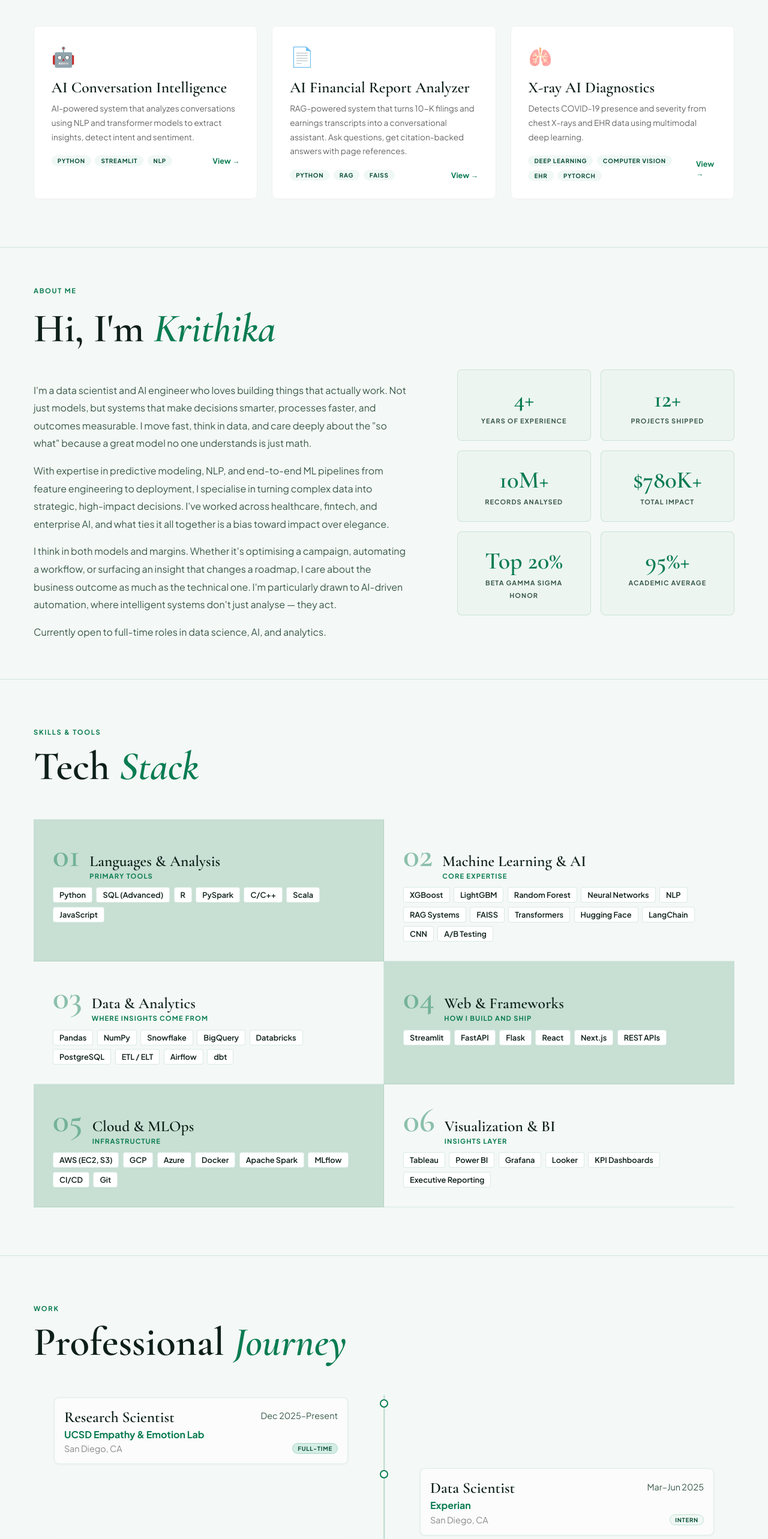
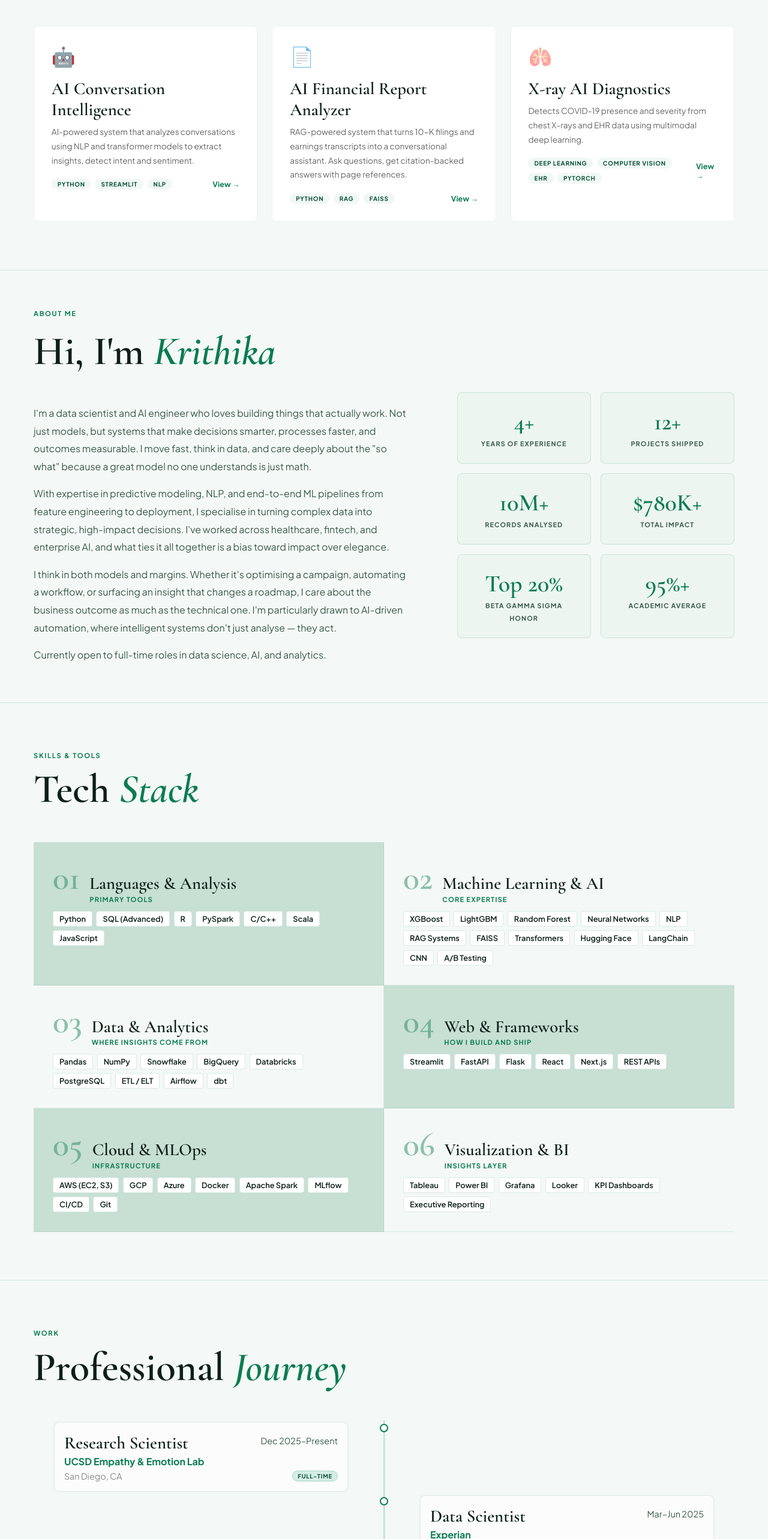
Before and after one commit to Krithikap019/ai-portfolio, a Next.js app: page / in a window 1280 px wide. Shown: the part 1000-3566 px from the top of the page at 60% size. Built offline with nearby package versions, Linux system fonts and the light colour scheme.

Commit message:
snowflake

```diff
--- a/app/page.jsx
+++ b/app/page.jsx
@@ -90,7 +90,7 @@ function ExperienceTimeline() {
   const renderContent = (exp) => (
     <>
       <div style={{ display: "flex", justifyContent: "space-between", alignItems: "flex-start", marginBottom: "0.2rem" }}>
-        <h3 style={{ fontFamily: "'Cormorant Garamond', serif", fontSize: "1.6rem", fontWeight: 600, color: "#0d1f18" }}>{exp.role}</h3>
+        <h3 style={{ fontFamily: "'Cormorant Garamond', serif", fontSize: "1.8rem", fontWeight: 600, color: "#0d1f18" }}>{exp.role}</h3>
         <span style={{ fontSize: "0.9rem", color: "#3a5a4a", flexShrink: 0, marginLeft: "1rem", paddingTop: "0.3rem" }}>{exp.period}</span>
       </div>
       <p style={{ fontSize: "1rem", fontWeight: 700, color: "#0a7c52", marginBottom: "0.3rem" }}>{exp.company}</p>
@@ -173,7 +173,7 @@ function ProjectCard({ icon, title, description, tags, color, href }) {
         onMouseLeave={(e) => { e.currentTarget.style.borderColor = "#efefef"; e.currentTarget.style.transform = "translateY(0)"; }}
       >
         <div style={{ fontSize: "2rem", marginBottom: "1rem" }}>{icon}</div>
-        <h3 style={{ fontFamily: "'Cormorant Garamond', serif", fontSize: "1.6rem", fontWeight: 600, color: "#0d1f18", marginBottom: "0.5rem" }}>{title}</h3>
+        <h3 style={{ fontFamily: "'Cormorant Garamond', serif", fontSize: "1.8rem", fontWeight: 600, color: "#0d1f18", marginBottom: "0.5rem" }}>{title}</h3>
         <p style={{ fontSize: "0.85rem", color: "#666", lineHeight: "1.75", marginBottom: "1.2rem" }}>{description}</p>
         <div style={{ display: "flex", justifyContent: "space-between", alignItems: "center" }}>
           <div style={{ display: "flex", gap: "0.4rem", flexWrap: "wrap" }}>
@@ -334,7 +334,7 @@ export default function Home() {
               <div style={{ display: "flex", alignItems: "baseline", gap: "1rem", marginBottom: "0.8rem" }}>
                 <span style={{ fontFamily: "'Cormorant Garamond', serif", fontSize: "3.5rem", fontWeight: 600, color: "rgba(10,124,82,0.45)", lineHeight: 1 }}>{cat.num}</span>
                 <div>
-                  <h3 style={{ fontFamily: "'Cormorant Garamond', serif", fontSize: "1.6rem", fontWeight: 600, color: "#0d1f18", marginBottom: "0.1rem" }}>{cat.title}</h3>
+                  <h3 style={{ fontFamily: "'Cormorant Garamond', serif", fontSize: "1.8rem", fontWeight: 600, color: "#0d1f18", marginBottom: "0.1rem" }}>{cat.title}</h3>
                   <p style={{ fontSize: "0.7rem", fontWeight: 700, letterSpacing: "0.1em", textTransform: "uppercase", color: "#0a7c52" }}>{cat.sub}</p>
                 </div>
               </div>
@@ -381,7 +381,7 @@ export default function Home() {
               <div style={{ position: "absolute", left: "-1.55rem", top: "8px", width: "14px", height: "14px", borderRadius: "50%", background: "#0a7c52", zIndex: 1 }} />
               <div style={{ background: "#fff", border: "1px solid rgba(10,124,82,0.12)", borderRadius: "8px", padding: "1.5rem" }}>
                 <div style={{ display: "flex", justifyContent: "space-between", alignItems: "flex-start", marginBottom: "0.3rem" }}>
-                  <h3 style={{ fontFamily: "'Cormorant Garamond', serif", fontSize: "1.6rem", fontWeight: 600, color: "#0d1f18" }}>{edu.school}</h3>
+                  <h3 style={{ fontFamily: "'Cormorant Garamond', serif", fontSize: "1.8rem", fontWeight: 600, color: "#0d1f18" }}>{edu.school}</h3>
                   <span style={{ fontSize: "0.75rem", color: "#3a5a4a", flexShrink: 0, marginLeft: "1rem", paddingTop: "0.3rem" }}>{edu.period}</span>
                 </div>
                 <p style={{ fontSize: "1.1rem", fontWeight: 700, color: "#0a7c52", marginBottom: "1rem" }}>{edu.degree}</p>
```
